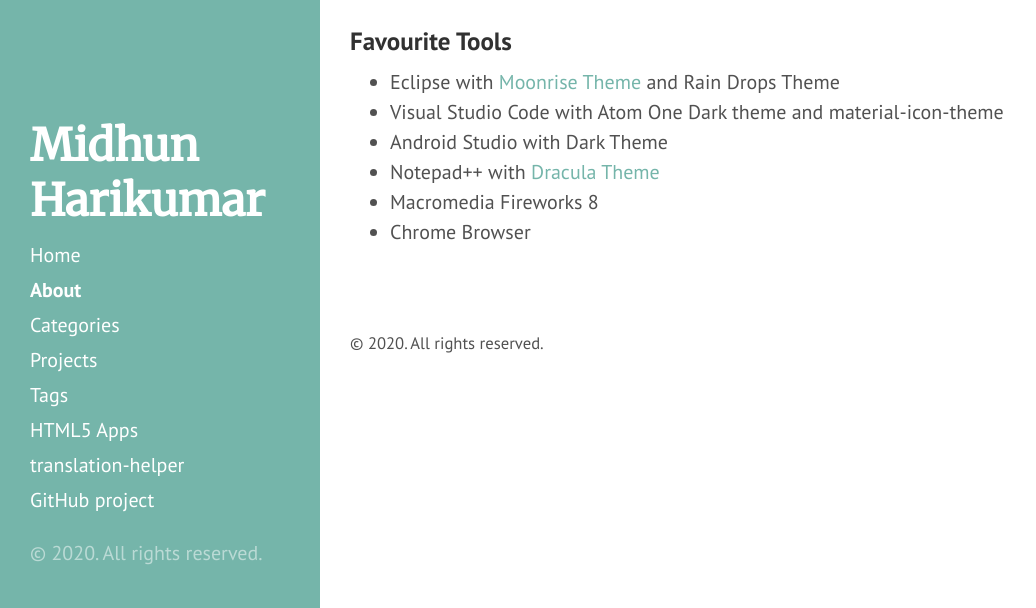
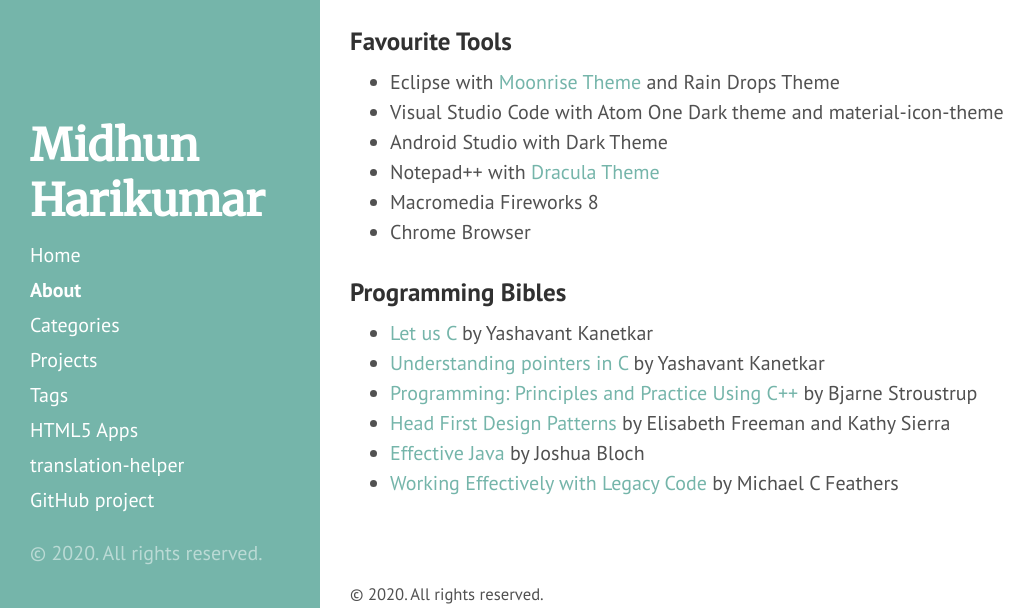
Before and after one commit to midhunhk/midhunhk.github.io, a Jekyll site: the page built from about.md, in a window 1280 px wide and 900 px high, scrolled down 653 px, cut to the strip 292-900 px from the top of the window. Shown: the whole strip, without its empty margins (0-1036 px from the left). Built offline with Jekyll 4.4.1, drawn with Linux system fonts in a browser that asks for light colours.

Commit message:
Update about.md

```diff
--- a/about.md
+++ b/about.md
@@ -34,3 +34,11 @@
  - Notepad++ with [Dracula Theme](https://draculatheme.com/notepad-plus-plus/)
  - Macromedia Fireworks 8
  - Chrome Browser
+
+### Programming Bibles
+ - [Let us C](https://www.amazon.in/Let-Us-16TH-Yashavant-Kanetkar/dp/9387284492/ref=dp_ob_title_bk) by Yashavant Kanetkar
+ - [Understanding pointers in C](https://www.amazon.in/Understanding-Pointers-Yashavant-P-Kanetkar/dp/8176563587) by Yashavant Kanetkar
+ - [Programming: Principles and Practice Using C++](https://www.amazon.ca/Programming-Principles-Practice-Using-C/dp/0321543726) by Bjarne Stroustrup
+ - [Head First Design Patterns](http://shop.oreilly.com/product/9780596007126.do) by Elisabeth Freeman and Kathy Sierra
+ - [Effective Java](https://www.amazon.ca/Effective-Java-3rd-Joshua-Bloch/dp/0134685997) by Joshua Bloch
+ - [Working Effectively with Legacy Code](https://www.amazon.com/Working-Effectively-Legacy-Michael-Feathers/dp/0131177052) by Michael C Feathers
```
